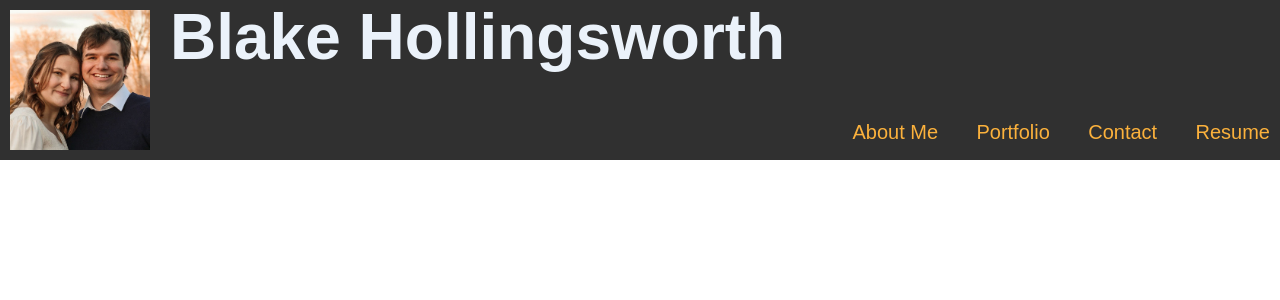
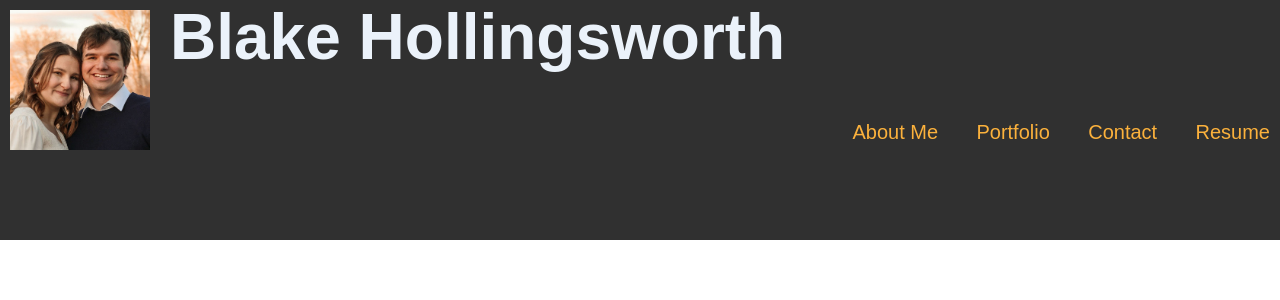
Before and after one commit to BlakeE-37/React-Portfolio, a React (Create React App) app: page / in a window 1280 px wide. Shown: the top 300 px of the page. Built offline with nearby package versions, Linux system fonts and the light colour scheme.

Commit message:
added footer.js and some styling

```diff
--- a/src/App.js
+++ b/src/App.js
@@ -1,7 +1,15 @@
 import React from "react";
 import Header from "./components/header"
+import Footer from './components/footer'
 import "./App.css"
 
-const App = () => <Header />;
+const App = () => {
+    return (
+        <div>
+            <Header />
+            <Footer />
+        </div>
+    )
+};
 
 export default App;
--- a/src/components/components.css
+++ b/src/components/components.css
@@ -18,7 +18,6 @@
 }
 
 /* navbar elements */
-
 .navbar {
     display: flex;
     list-style-type: none;
@@ -37,3 +36,10 @@
 .links:hover {
     color: #F09605
 }
+
+/* footer elements */
+.footer {
+    width: 100%;
+    height: 10vh;
+    background-color: #303030;
+}
--- /dev/null
+++ b/src/components/footer.js
@@ -0,0 +1,12 @@
+import React from "react";
+import './components.css'
+
+function Footer() {
+    return (
+        <footer className="footer">
+
+        </footer>
+    )
+}
+
+export default Footer
```
